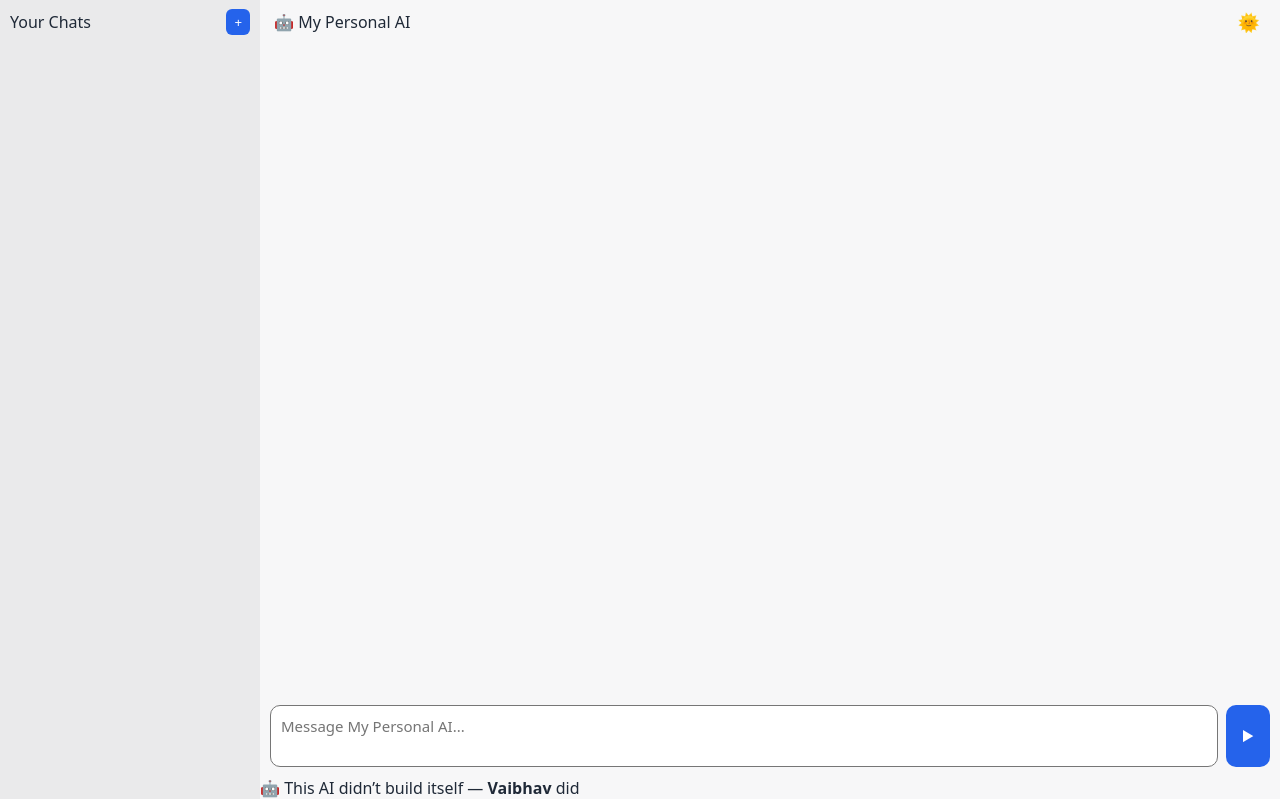
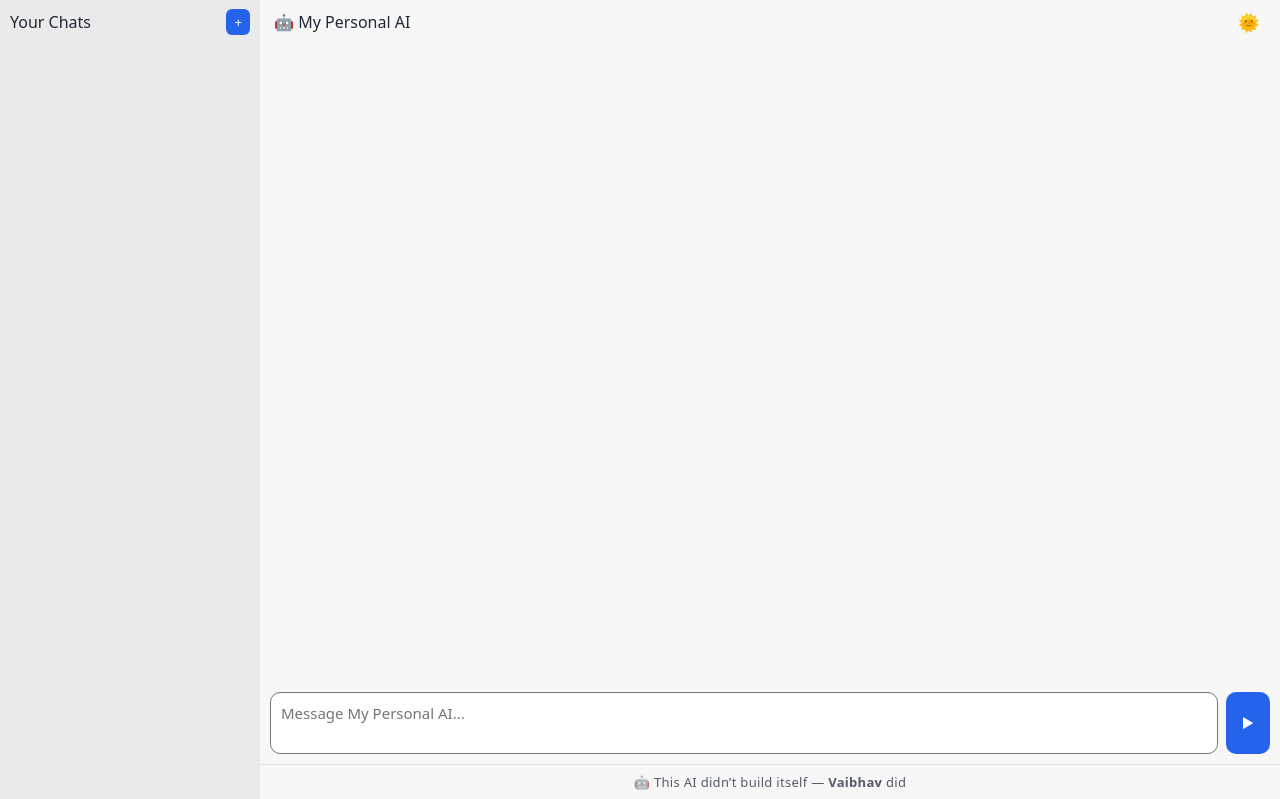
Before and after one commit to vs3241249-dotcom/my-personal-ai, a Flask app: page / in a window 1280 px wide. Shown: the part 136-935 px from the top of the page. Run offline with Flask 3, Linux system fonts and the light colour scheme.

Commit message:
Update style.css

```diff
--- a/static/style.css
+++ b/static/style.css
@@ -240,6 +240,28 @@ body {
   overflow-y: auto;
   scrollbar-width: none;        /* Firefox */
 }
+/* FOOTER */
+.footer {
+  text-align: center;
+  font-size: 13px;
+  padding: 8px 12px;
+  opacity: 0.75;
+  border-top: 1px solid rgba(0,0,0,0.1);
+  letter-spacing: 0.3px;
+  user-select: none;
+}
+
+/* Dark mode */
+body.dark .footer {
+  border-top: 1px solid #1e293b;
+  color: #9ca3af;
+}
+
+/* Subtle hover glow */
+.footer:hover {
+  opacity: 1;
+}
+
 
 .chat::-webkit-scrollbar {
   display: none;                /* Chrome */
```
